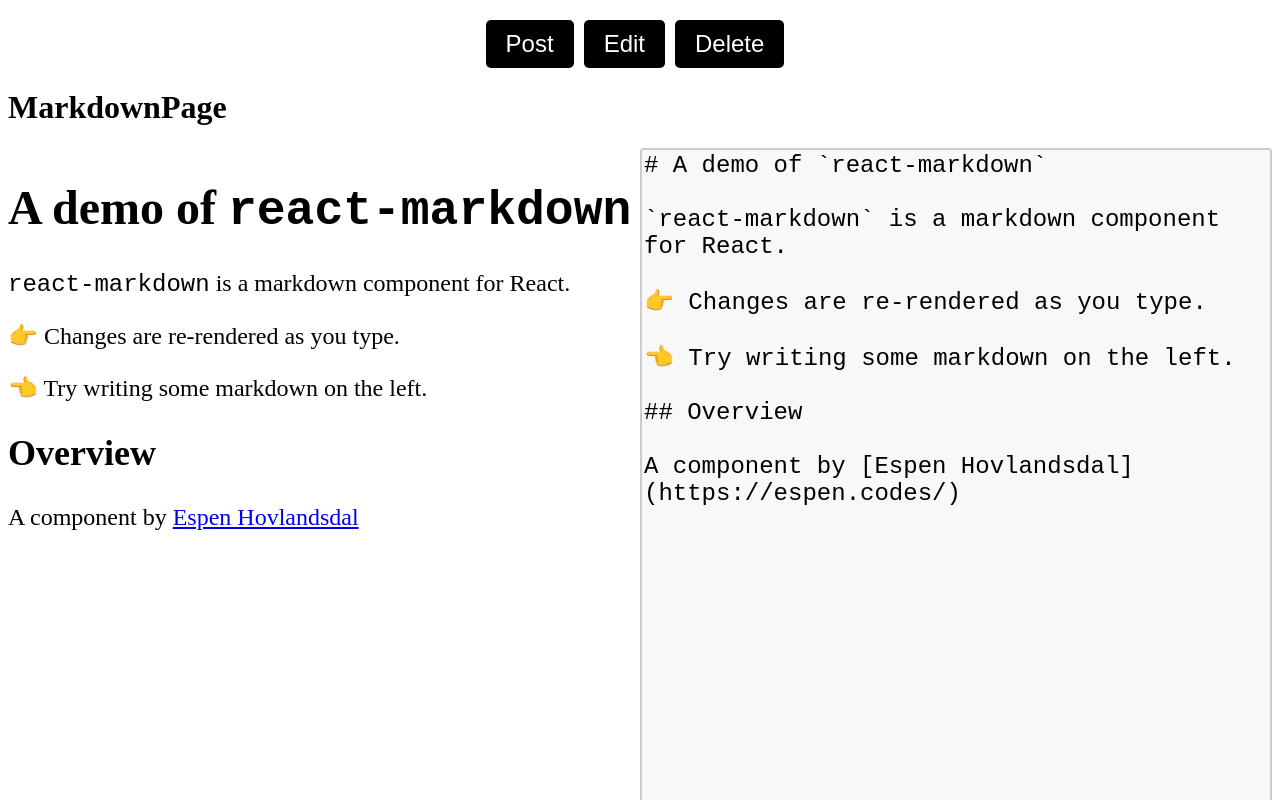
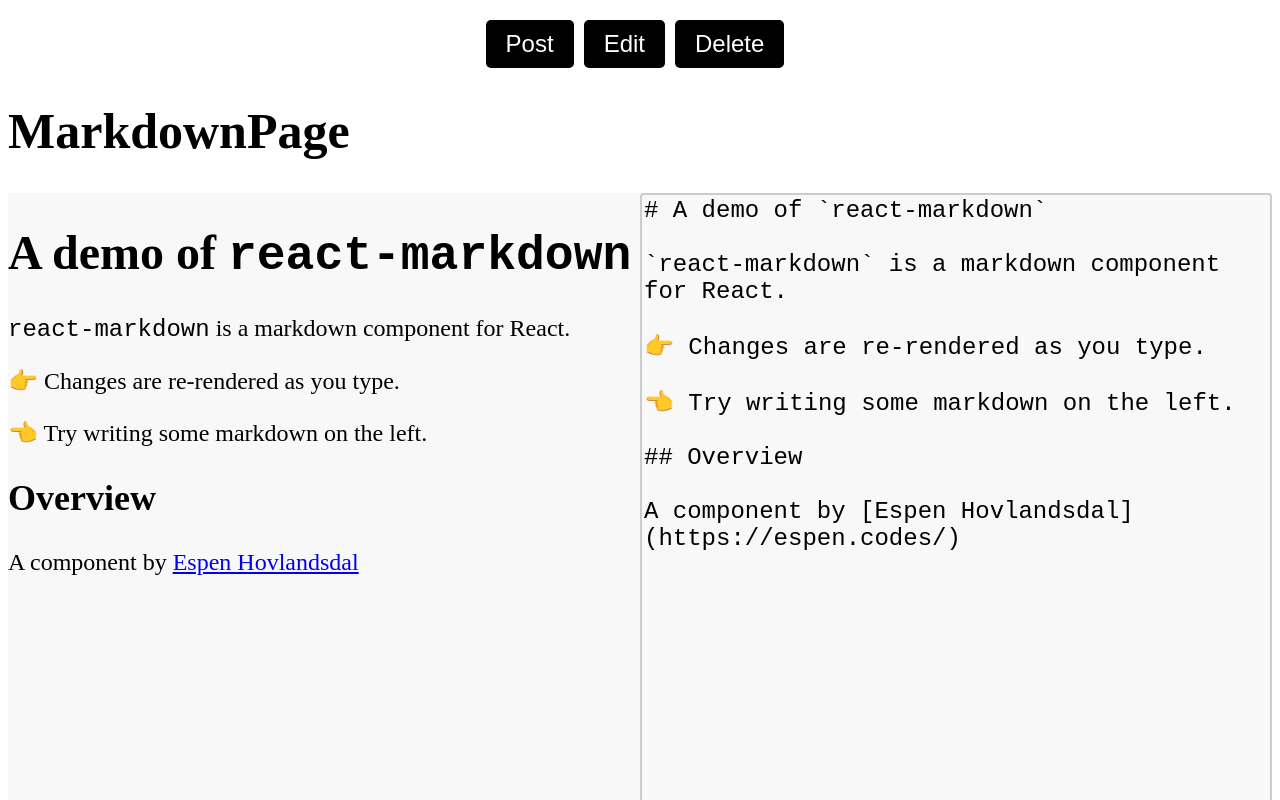
Before and after one commit to CodecoolGlobal/freestyle-mern-project-react-Hamza-Walker, a React (Vite) app in the folder frontend/: page / in a window 1280 px wide. Shown: the top 800 px of the page. Built offline with nearby package versions, Linux system fonts and the light colour scheme.

Commit message:
added some effects to the buttons

```diff
--- a/frontend/src/css/MarkdownPage.css
+++ b/frontend/src/css/MarkdownPage.css
@@ -1,6 +1,7 @@
 .flex-row{
     display: flex;
     flex-direction: row;
+    background-color: #f8f8f8;
 
 }
 .gap-1{
@@ -41,14 +42,20 @@
     font-size: 24px;
     font-family: sans-serif;
   }
+  .submit-post-button:hover, .submit-edit-button:hover, .submit-delete-button:hover {
+    background-color: white;
+    color: navy;
+  }
 
-  /* .display-markdown{
-    width: 50%;
-    display: flex;
-    flex-direction: column;
+  .submit-post-button:active, .submit-edit-button:active, .submit-delete-button:active {
+    color: lightgreen;
+  }
+
+  .page-header{
     align-items: center;
+    font-size: 50px;
+  }
 
-  } */
   .dangerous-dev{
     flex-direction: column;
     align-items: center;
```
